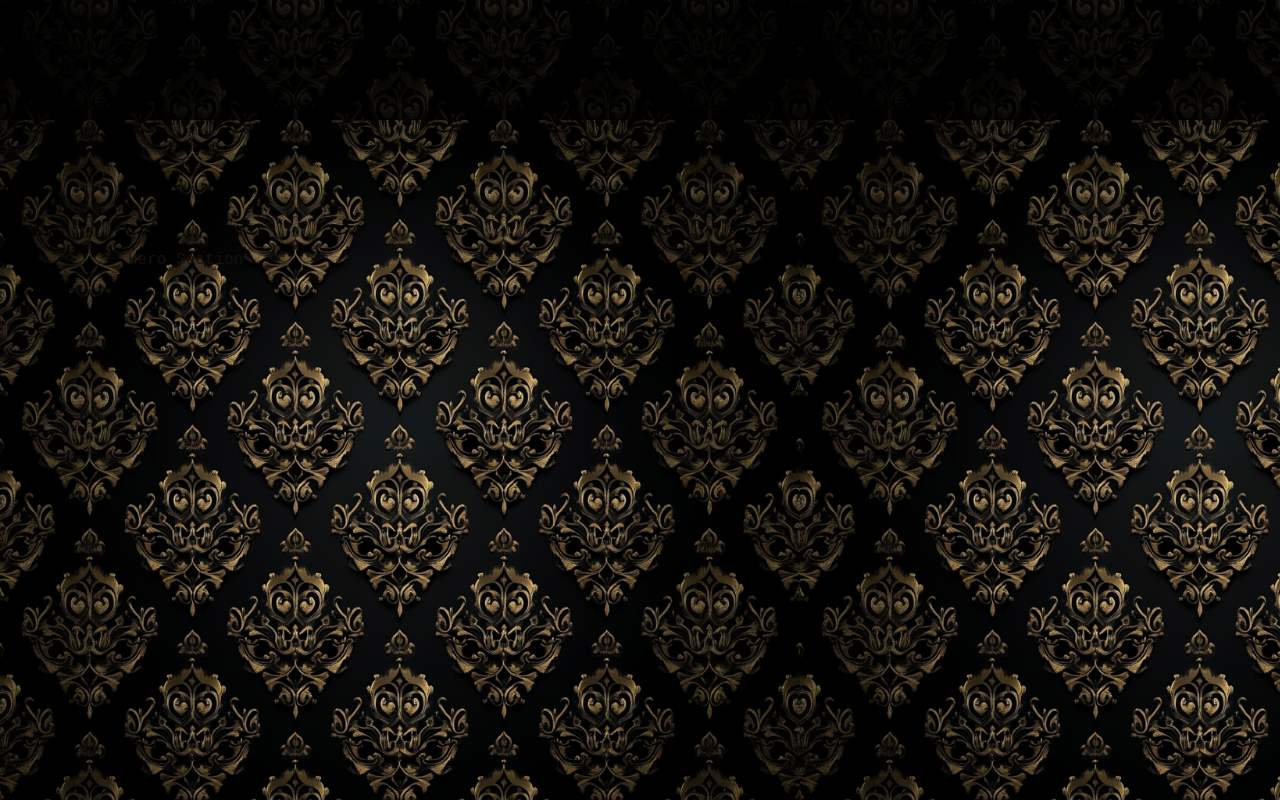
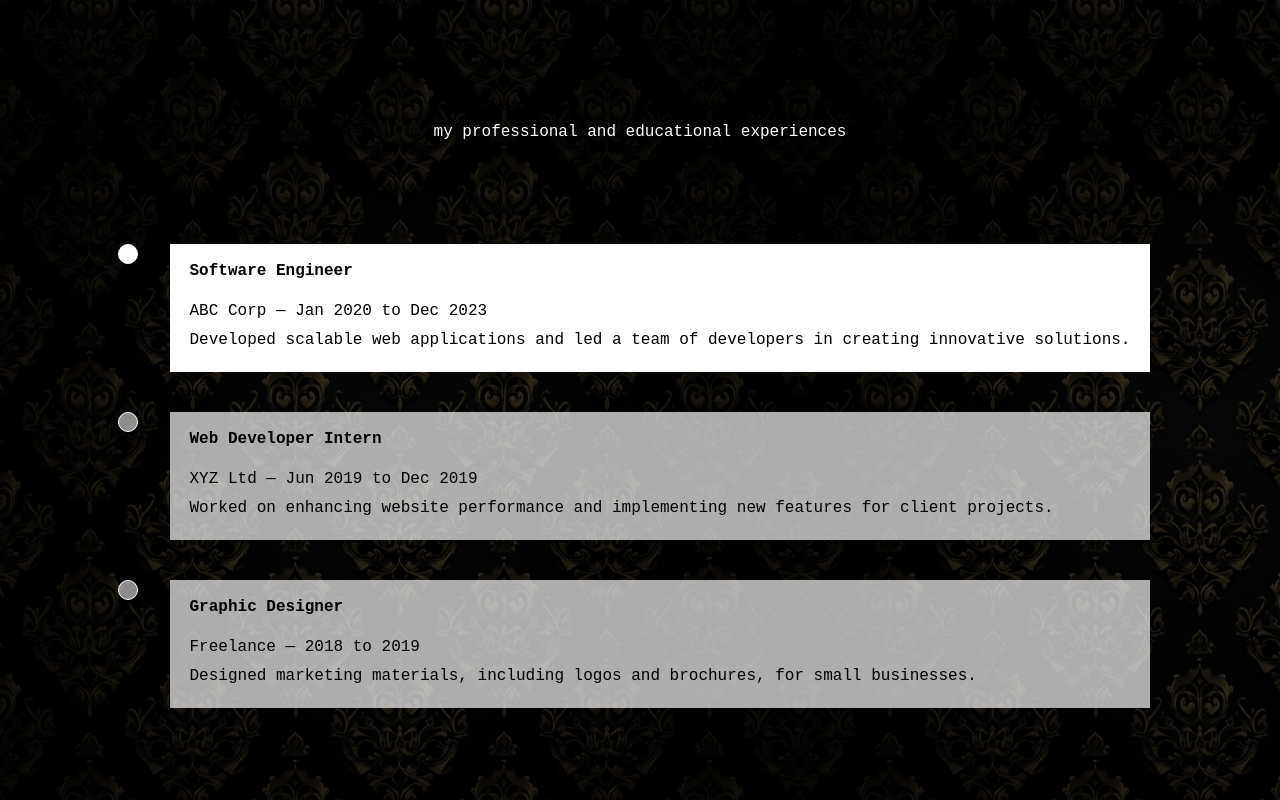
Before and after one commit to dana-liivia/version-1, a Next.js app in the folder original/: page / in a window 1280 px wide. Shown: the part 2000-2800 px from the top of the page. Built offline with nearby package versions, Linux system fonts and the light colour scheme.

Commit message:
timeline

```diff
--- a/original/src/app/components/experiences-section.tsx
+++ b/original/src/app/components/experiences-section.tsx
@@ -1,9 +1,71 @@
+"use client";
+import React, {useEffect, useState} from 'react';
 import style from "@/app/components/stylings/experiences-section.module.css";
 
+
 export default function ExperiencesSection() {
+    const [activeIndex, setActiveIndex] = useState(0);
+
+    useEffect(() => {
+        const handleScroll = () => {
+            const items = document.querySelectorAll(`.${style.timelineItem}`);
+            let currentIndex = 0;
+
+            items.forEach((item, index) => {
+                const rect = item.getBoundingClientRect();
+                if (rect.top < window.innerHeight / 2 && rect.bottom >= window.innerHeight / 2) {
+                    currentIndex = index;
+                }
+            });
+
+            setActiveIndex(currentIndex);
+        };
+
+        window.addEventListener('scroll', handleScroll);
+        return () => window.removeEventListener('scroll', handleScroll);
+    }, []);
+
     return (
         <div className={style.container}>
-            Hero Section
+            <div className={style.background}>
+                <div className={style.timelineContainer}>
+                    <h2 className={style.timelineTitle}>my professional and educational experiences</h2>
+                    <div className={style.timeline}>
+                        {/** Timeline Items */}
+                        {[
+                            {
+                                title: 'Software Engineer',
+                                date: 'ABC Corp — Jan 2020 to Dec 2023',
+                                description: 'Developed scalable web applications and led a team of developers in creating innovative solutions.',
+                            },
+                            {
+                                title: 'Web Developer Intern',
+                                date: 'XYZ Ltd — Jun 2019 to Dec 2019',
+                                description: 'Worked on enhancing website performance and implementing new features for client projects.',
+                            },
+                            {
+                                title: 'Graphic Designer',
+                                date: 'Freelance — 2018 to 2019',
+                                description: 'Designed marketing materials, including logos and brochures, for small businesses.',
+                            },
+                        ].map((item, index) => (
+                            <div
+                                key={index}
+                                className={`${style.timelineItem} ${
+                                    index === activeIndex ? style.active : ''
+                                }`}
+                            >
+                                <div className={style.timelineMarker}></div>
+                                <div className={style.timelineContent}>
+                                    <h2>{item.title}</h2>
+                                    <p>{item.date}</p>
+                                    <p>{item.description}</p>
+                                </div>
+                            </div>
+                        ))}
+                    </div>
+                </div>
+            </div>
         </div>
     );
 }
--- a/original/src/app/components/stylings/experiences-section.module.css
+++ b/original/src/app/components/stylings/experiences-section.module.css
@@ -2,9 +2,114 @@
     background-image: url("../../../assets/img/royal_wallpaper.png");
     background-repeat: repeat;
     background-size: contain;
+}
+
+.background {
+    color: white;
     min-height: 100vh;
-
     display: flex;
     flex-direction: column;
-    padding: 10%;
+    padding: 0 5%;
+    background-color: rgba(0, 0, 0, 0.76);
+    align-items: center;
 }
+
+/* General Styles */
+.timelineContainer {
+    max-width: 80vw;
+}
+
+.timelineTitle {
+    text-align: center;
+    color: white;
+    margin-bottom: 5rem;
+}
+
+/* Timeline Structure */
+.timeline {
+    position: relative;
+    margin: 0 auto;
+    border-left: 0 solid #f8f8f8;
+    transition: border-color 0.3s ease;
+}
+
+.timelineItem {
+    position: relative;
+    padding: 20px 0 20px 40px;
+}
+
+.timelineItem:last-child {
+    padding-bottom: 0;
+}
+
+/* Marker */
+.timelineMarker {
+    position: absolute;
+    left: -12px;
+    top: 20px;
+    width: 20px;
+    height: 20px;
+    background-color: rgba(250, 250, 250, 0.56);
+    border: 1px solid #fff;
+    border-radius: 50%;
+    z-index: 1;
+    box-shadow: 0 0 5px rgba(0, 0, 0, 0.2);
+}
+
+/* Content */
+.timelineContent {
+    background-color: rgba(255, 255, 255, 0.68);
+    padding: 15px 20px;
+    border: 0 solid #e0e0e0;
+}
+
+.timelineContent h2 {
+    font-weight: bold;
+    margin-bottom: 1rem;
+    color: #000000;
+}
+
+.timelineContent p {
+    margin-bottom: 5px;
+    color: #020202;
+}
+
+/* Highlight Active Element */
+.active .timelineMarker {
+    background-color: #ffffff; /* Highlight color for active marker */
+}
+
+.active .timelineContent {
+    background-color: rgb(255, 255, 255) /* Highlight color for active content */
+}
+
+/* Change Line Color Dynamically */
+.timeline {
+    border-bottom: #b39878/* Default color */
+}
+
+.timelineContainer:has(.timelineItem.active) .timeline {
+    box-shadow: #b39878; /* Highlight color when active */
+}
+
+/* Responsive Design */
+@media (max-width: 768px) {
+    .timeline {
+        border-left: none;
+    }
+
+    .timelineItem {
+        padding-left: 0;
+        padding-top: 30px;
+    }
+
+    .timelineMarker {
+        left: 50%;
+        transform: translateX(-50%);
+    }
+
+    .timelineContent {
+        margin-top: 20px;
+        text-align: center;
+    }
+}
--- a/original/src/app/components/stylings/skill-section.module.css
+++ b/original/src/app/components/stylings/skill-section.module.css
@@ -10,7 +10,7 @@
     min-height: 100vh;
     display: flex;
     flex-direction: column;
-    padding: 10% 10% 0 10%;
+    padding: 8% 5% 0 5%;
     background-color: rgba(0, 0, 0, 0.76);
 }
 
@@ -29,6 +29,7 @@
 }
 
 .rows {
+    margin: 1% 2%;
     display: flex;
     max-width: 85vw;
     font-size: 300%;
```
